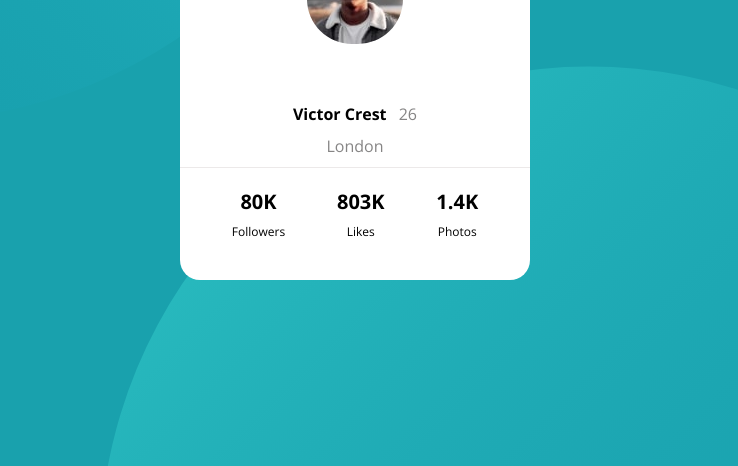
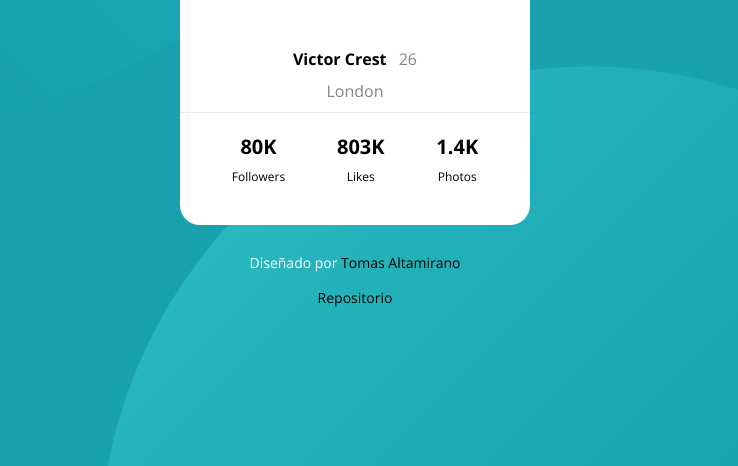
Before and after one commit to tomasaltamirano/profile-card, a plain HTML site: page index.html in a window 1280 px wide. Shown: the part 334-800 px from the top of the page, without its empty margins (285-1023 px from the left). Drawn offline with nearby package versions, Linux system fonts and the light colour scheme.

Commit message:
Se agrego el favicon al desafio. Tambien una pequeña seccion de contacto

```diff
--- a/index.html
+++ b/index.html
@@ -5,6 +5,7 @@
     <meta http-equiv="X-UA-Compatible" content="IE=edge">
     <meta name="viewport" content="width=device-width, initial-scale=1.0">
     <link rel="stylesheet" href="styles.css">
+    <link rel="icon" type="image/x-icon" href="img/favicon-32x32.png">
     <title>Profile card</title>
 </head>
 <body>
@@ -40,5 +41,12 @@
 
         </div>
     </section>
+    <footer class="footer">
+        <div class="contacto">
+            <p>Diseñado por <a href="https://github.com/tomasaltamirano">Tomas Altamirano</a></p>
+            <p><a href="https://github.com/tomasaltamirano/profile-card/tree/main">Repositorio</a></p>
+        </div>
+
+    </footer>
 </body>
 </html>
--- a/styles.css
+++ b/styles.css
@@ -17,6 +17,7 @@ body{
     font-family: 'Open Sans', sans-serif;
     min-height: 100vh;
     display: flex;
+    flex-direction: column;
     justify-content: center;
     align-items: center;
     align-content: center;
@@ -100,3 +101,32 @@ body{
 .social-stats p{
     font-size: 12px
 }
+
+.contacto{
+    display: flex;
+    flex-direction: column;
+    justify-content: center;
+    align-content: center;
+}
+
+.footer{
+    margin: 20px 20px;
+    color: #fff;
+    font-size: 14px;
+    font-weight: 300;
+    text-align: center;
+}
+
+.footer p{
+    padding: 8px 0;
+}
+
+.footer a{
+    font-weight: normal;
+    text-decoration: none;
+    color: #000;
+}
+
+.footer a:hover{
+    font-weight: 600;
+}
```
